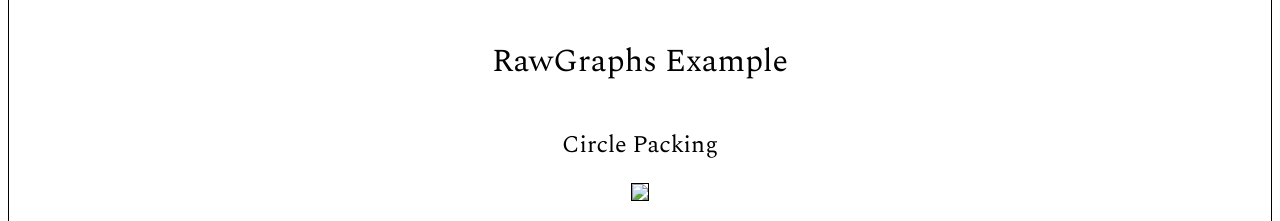
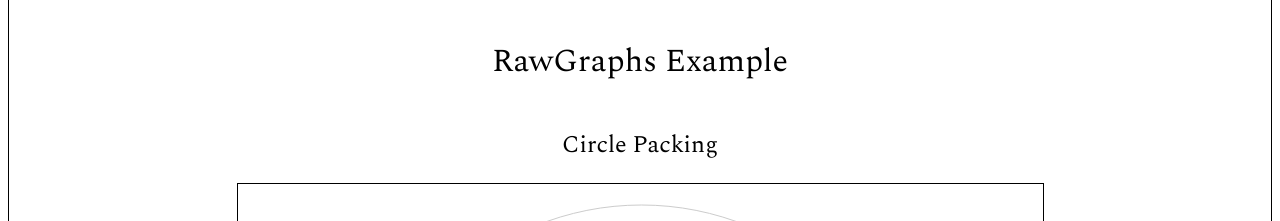
Before and after one commit to IHantouche/datavisex01, a plain HTML site: page index.html in a window 1280 px wide. Shown: the part 579-800 px from the top of the page. Drawn offline with nearby package versions, Linux system fonts and the light colour scheme; the site is published under a folder, as on GitHub Pages, so addresses that start at the root find nothing.

Commit message:
Update index.html

```diff
--- a/index.html
+++ b/index.html
@@ -36,7 +36,7 @@
 <br>
     <h1>RawGraphs Example</h1>
     <h2>Circle Packing</h2>
-    <img class="svg" src="/Svg/ex1viz.svg"></img>
+    <img class="svg" src="Svg/ex1viz.svg"></img>
 
 <br>
 <br>
```
